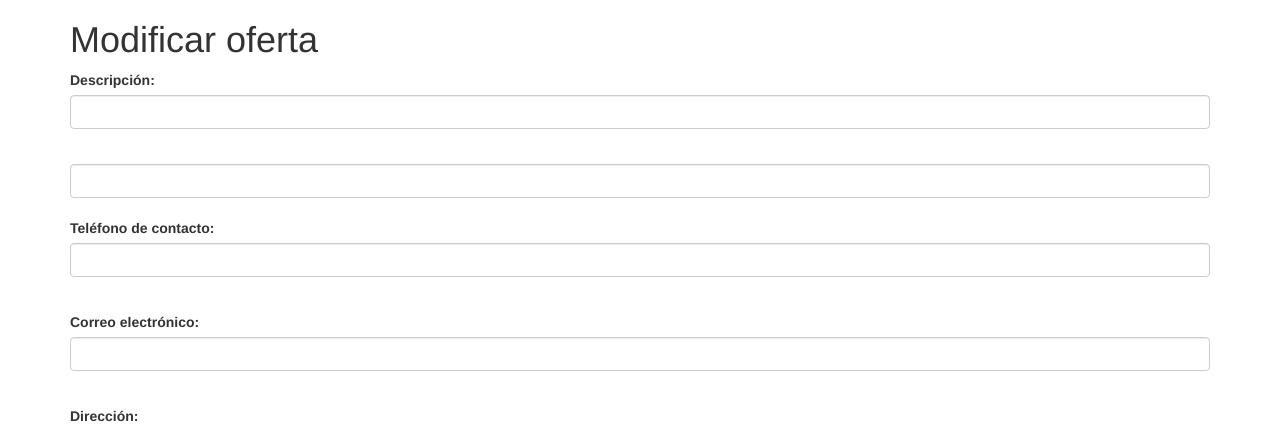
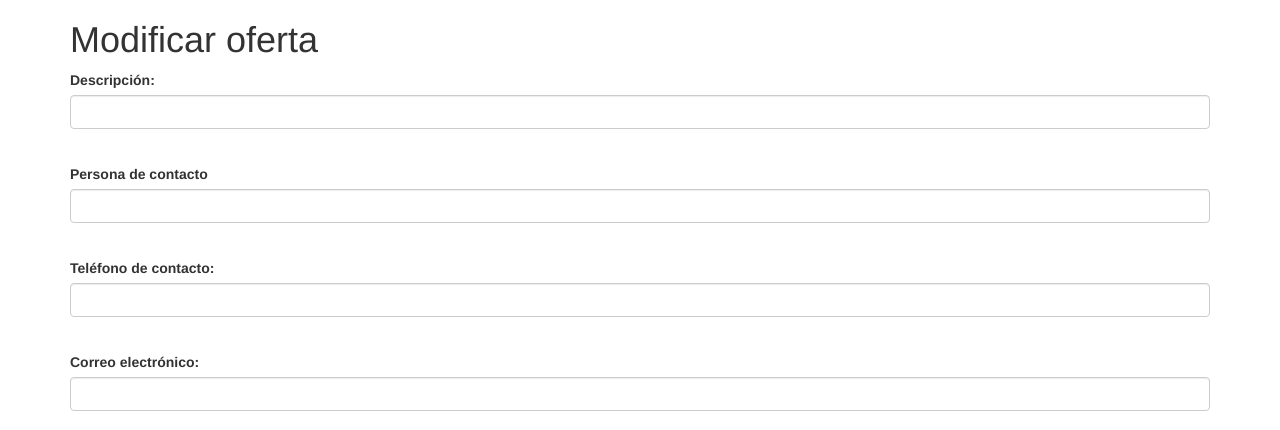
Before and after one commit to jesus7gp/Servidor_JobYesterday, a PHP site: page /Servidor_JobYesterday/controladores/modOferta.php?id=1 in a window 1280 px wide. Shown: the top 430 px of the page. Run offline with PHP 8.4, Linux system fonts and the light colour scheme; data that the repository does not hold is empty; some libraries are stand-ins or nearby versions.

Commit message:
Diversos fallos solucionados

```diff
--- a/app/modelos/funciones.php
+++ b/app/modelos/funciones.php
@@ -32,7 +32,7 @@ function borraOferta($cod){
 }
 
 function modificaOferta($id, $descripcion, $persona_contacto, $telefono, $email, $direccion, $poblacion, $codigo_postal, $provincia, $estado, $fecha_com, $psicologo, $candidato, $otros_datos_candidato){
-	$sentencia = 'UPDATE oferta SET descripcion="'.$descripcion.'", persona_contacto="'.$persona_contacto.'", telefono="'.$telefono.'", email="'.$email.'", direccion="'.$direccion.'", poblacion="'.$poblacion.'", codigo_postal="'.$codigo_postal.'", provincia="'.$provincia.'", estado="'.$estado.'", fecha_com="'.$fecha_com.'", psicologo="'.$psicologo.'", candidato="'.$candidato.'", otros_datos_candidato="'.$otros_datos_candidato.'" WHERE id = "'.$id.'"';
+	$sentencia = 'UPDATE oferta SET descripcion="'.$descripcion.'", persona_contacto="'.$persona_contacto.'", telefono="'.$telefono.'", email="'.$email.'", direccion="'.$direccion.'", poblacion="'.$poblacion.'", codigo_postal="'.$codigo_postal.'", provincia="'.$provincia.'", estado="'.$estado.'", fecha_com="'.$fecha_com.'", psicologo="'.$psicologo.'", candidato="'.$candidato.'", otros_datos_candidato="'.$otros_datos_candidato.'" WHERE id = "'.$id.'";';
 	$Db = db::getInstance();
 	$Db -> Ejecutar($sentencia);
 }
--- a/app/vistas/formMOD.php
+++ b/app/vistas/formMOD.php
@@ -25,7 +25,8 @@
 			<input type="text" name="descripcion" class="form-control" value="<?=VP('descripcion',$reg["descripcion"])?>"><br>
 		</fieldset>
 		<fieldset class="form-group">
-			<label for=""text" name="perscont" class="form-control" value="<?=VP('perscont',$reg["persona_contacto"])?>"><br>
+			<label for="">Persona de contacto</label>
+			<input type="text" name="perscont" class="form-control" value="<?=VP('perscont',$reg["persona_contacto"])?>"><br>
 		</fieldset>
 		<fieldset class="form-group">
 			<label for="">Teléfono de contacto:</label>
--- a/app/vistas/formularioadd.php
+++ b/app/vistas/formularioadd.php
@@ -26,7 +26,7 @@
 		</fieldset>
 		<fieldset class="form-group">
 			<label for="">Persona de contacto</label>
-			<input for=""text" name="perscont" class="form-control" value="<?=VP('perscont','')?>"><br>
+			<input type="text" name="perscont" class="form-control" value="<?=VP('perscont','')?>"><br>
 		</fieldset>
 		<fieldset class="form-group">
 			<label for="">Teléfono de contacto:</label>
```
